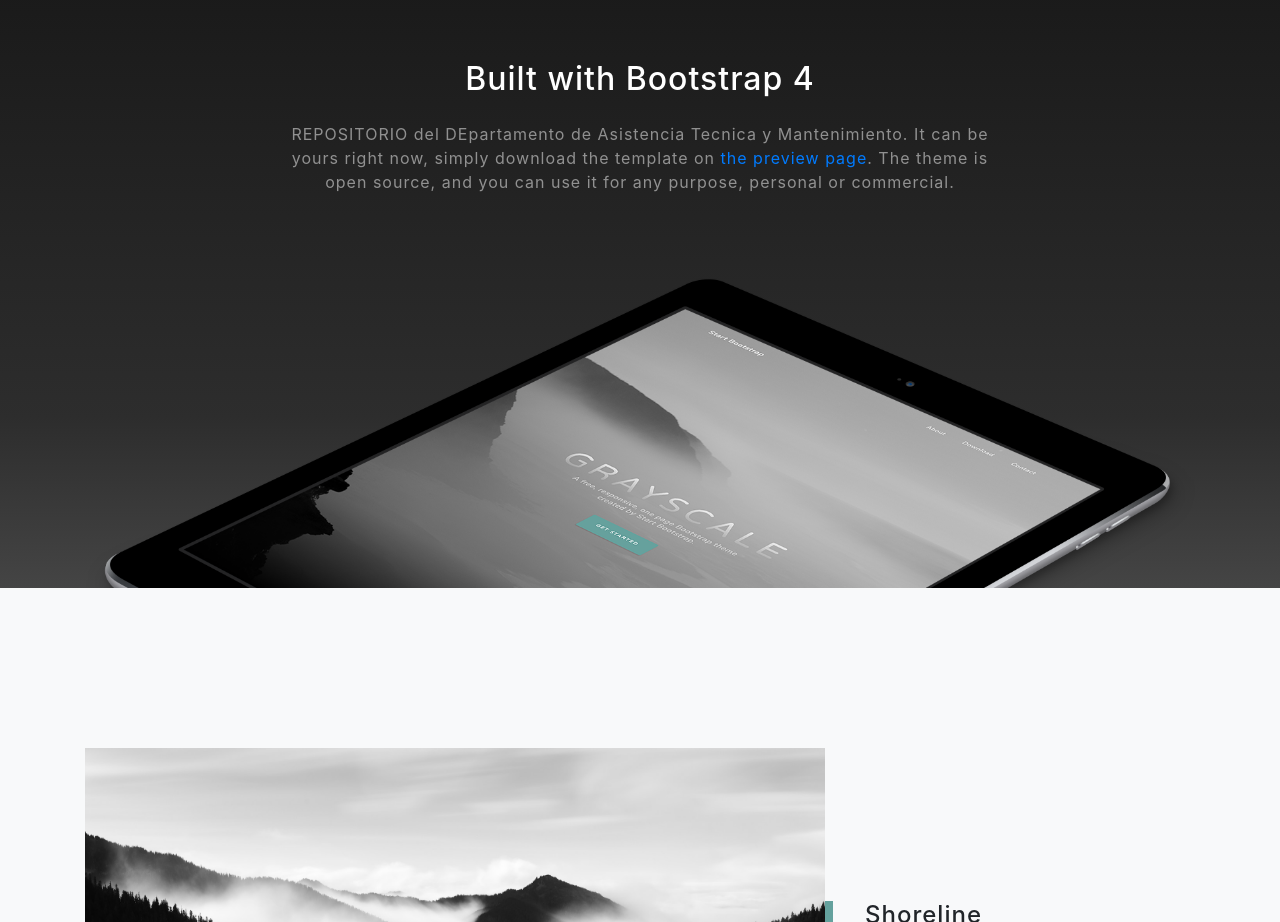
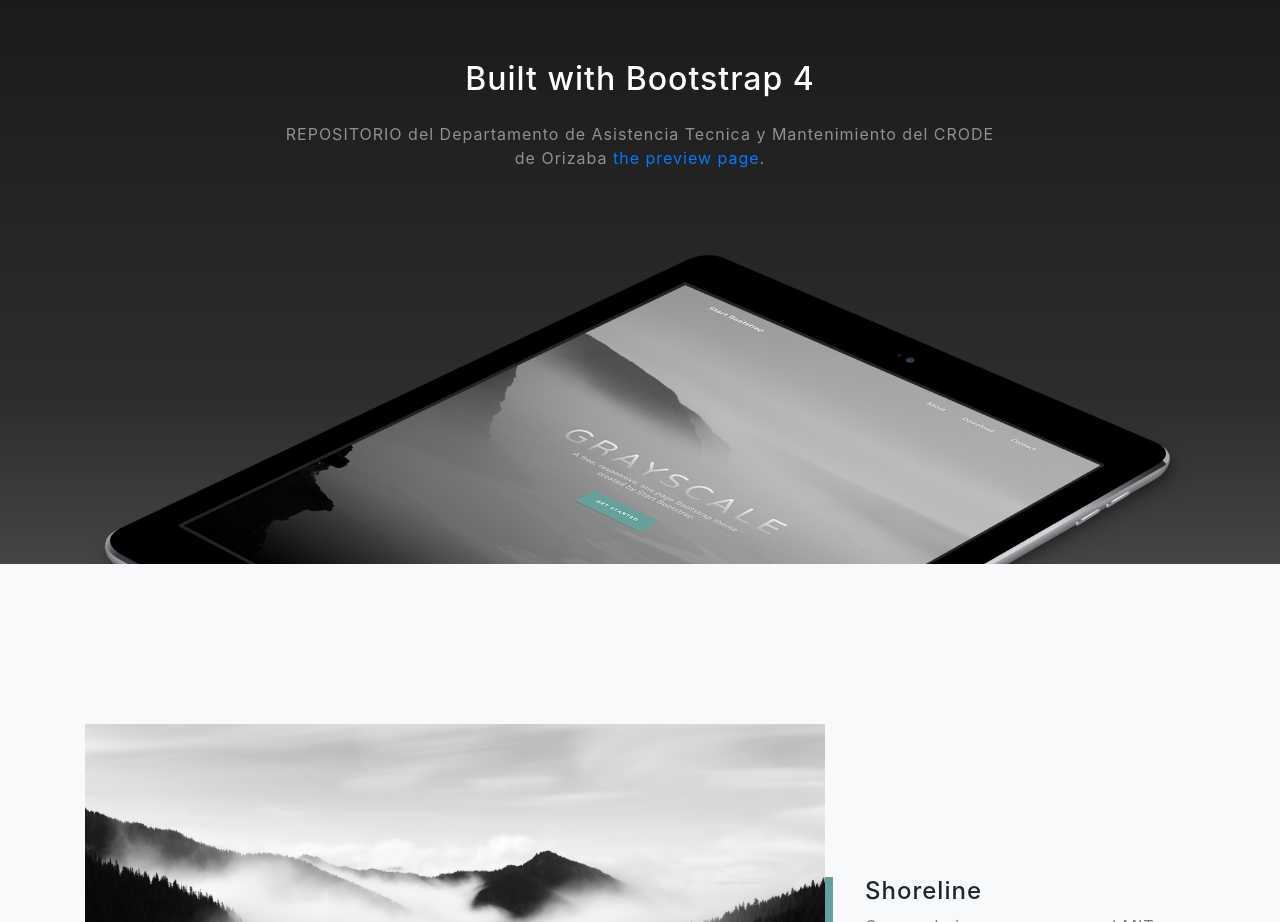
Before and after one commit to eneyvs/Proceso-Del-Departamento-, a website with bundled scripts: page index.html in a window 1280 px wide. Shown: the part 900-1822 px from the top of the page. Built offline with nearby package versions, Linux system fonts and the light colour scheme.

Commit message:
Update index.html

```diff
--- a/index.html
+++ b/index.html
@@ -66,8 +66,8 @@
       <div class="row">
         <div class="col-lg-8 mx-auto">
           <h2 class="text-white mb-4">Built with Bootstrap 4</h2>
-          <p class="text-white-50">REPOSITORIO del DEpartamento de Asistencia Tecnica y Mantenimiento. It can be yours right now, simply download the template on
-            <a href="http://startbootstrap.com/template-overviews/grayscale/">the preview page</a>. The theme is open source, and you can use it for any purpose, personal or commercial.</p>
+          <p class="text-white-50">REPOSITORIO del Departamento de Asistencia Tecnica y Mantenimiento del CRODE de Orizaba
+            <a href="http://startbootstrap.com/template-overviews/grayscale/">the preview page</a>. </p>
         </div>
       </div>
       <img src="img/ipad.png" class="img-fluid" alt="">
```
